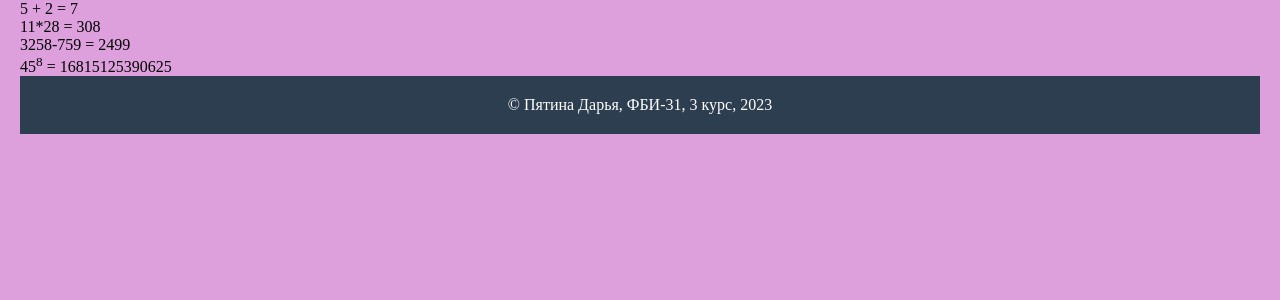
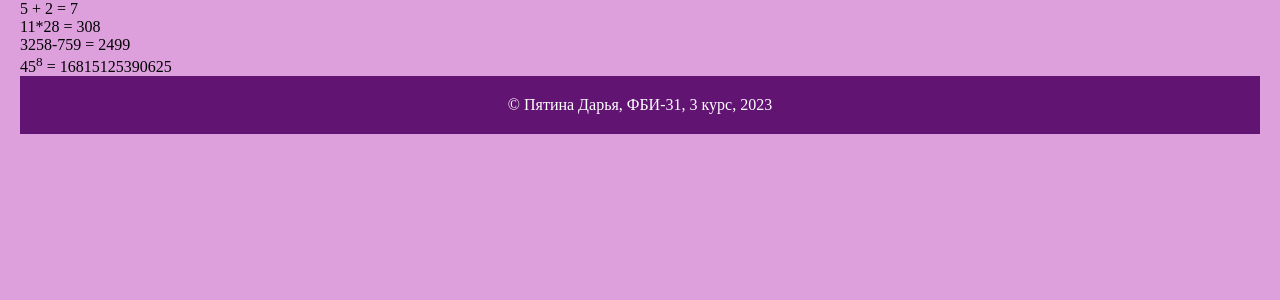
Before and after one commit to Dora59/web-back-labs, a Flask app: page /lab2/example in a window 1280 px wide. Shown: the part 38-338 px from the top of the page. Run offline with Flask 3, Linux system fonts and the light colour scheme.

Commit message:
Правки

```diff
--- a/static/lab1.css
+++ b/static/lab1.css
@@ -33,7 +33,7 @@ a:hover {
 }
 
 footer {
-    background-color: #2c3e50;
+    background-color: #611472;
     color: white;
     text-align: center;
     padding: 20px;
```
